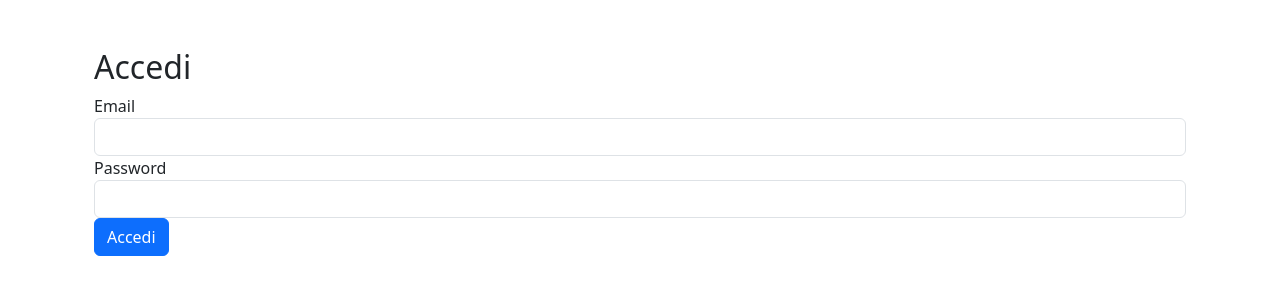
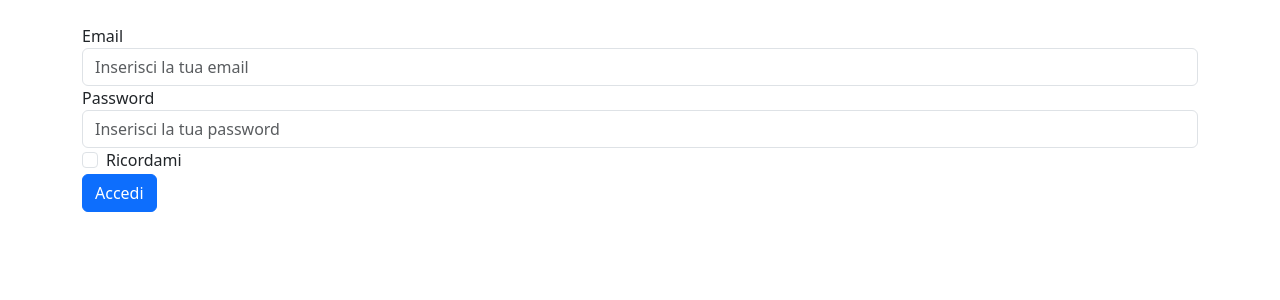
Before and after one commit to benbif/webapp-storage, a Flask app: page /login in a window 1280 px wide. Shown: the part 56-356 px from the top of the page. Run offline with Flask 3, Linux system fonts and the light colour scheme.

Commit message:
Nuova release: aggiunto 'Ricordami' nel login + miglioramenti vari

```diff
--- a/app.py
+++ b/app.py
@@ -19,12 +19,15 @@ app.config['SESSION_TYPE'] = 'filesystem'
 Session(app)
 serializer = URLSafeTimedSerializer(app.config['SECRET_KEY'])
 
+app.config['REMEMBER_COOKIE_DURATION'] = 3600 * 24 * 7  # 7 giorni
+
+
 # Configura MinIO
 #MINIO_URL = "http://127.0.0.1:9000"
 MINIO_URL = "127.0.0.1:9000"  # Rimuovi "http://"
-MINIO_ACCESS_KEY = "k3ZnNJGIEiI2INiTOCNV"
+MINIO_ACCESS_KEY = "B6Sb8c5r0FGCGmNdF5Ha"
 #MINIO_SECRET_KEY = "minioadmin"
-MINIO_SECRET_KEY = "xcrH6qANDryky8GeOHn9tArGVtR9DUuUiPO2RZ5l"
+MINIO_SECRET_KEY = "6REASSwTyAjjMy7VbdmruNwcbsWtrwZBQCLJ8UqT"
 BUCKET_NAME = "users-storage"
 LOG_BUCKET_NAME = "user-logs"
 EVENTS_BUCKET_NAME = "events-storage"
@@ -114,6 +117,15 @@ class LoginForm(FlaskForm):
     submit = SubmitField('Accedi')
 
 
+from wtforms import BooleanField
+
+class LoginForm(FlaskForm):
+    email = StringField('Email', validators=[DataRequired(), Email()])
+    password = PasswordField('Password', validators=[DataRequired()])
+    remember = BooleanField('Ricordami')  # ➡️ Aggiunto il checkbox "Ricordami"
+    submit = SubmitField('Accedi')
+
+
 
 
 @app.route('/')
@@ -136,19 +148,23 @@ def login():
     if form.validate_on_submit():
         email = form.email.data
         password = form.password.data.encode('utf-8')
+        remember = form.remember.data  # ➡️ Otteniamo il valore del checkbox
+
         try:
             response = client.get_object(BUCKET_NAME, f"user_{email}.json")
             user_data = json.load(response)
             if bcrypt.checkpw(password, user_data["password"].encode('utf-8')):
                 user = User(email, user_data["nome"], user_data["email"])
-                login_user(user)
+                login_user(user, remember=remember)  # ➡️ Se "remember" è True, l'utente resta loggato
                 flash('Login effettuato con successo!', 'success')
                 return redirect(url_for('dashboard'))
             else:
                 flash('Credenziali errate. Riprova.', 'danger')
         except:
             flash('Utente non registrato.', 'danger')
+
     return render_template("login.html", form=form)
+
 
 
 
@@ -245,5 +261,10 @@ def inject_menu():
         {"name": "Logout", "url": url_for('logout') if current_user.is_authenticated else None},
     ])
 
+
+
+
+
+
 if __name__ == '__main__':
     app.run(debug=True)
--- a/templates/login.html
+++ b/templates/login.html
@@ -1,19 +1,25 @@
 {% extends "base.html" %}
 
 {% block content %}
-<div class="container mt-5">
-    <h2>Accedi</h2>
-    <form method="POST" action="{{ url_for('login') }}">
+<form method="POST">
     {{ form.hidden_tag() }}
+
     <div class="form-group">
         {{ form.email.label }}
-            {{ form.email(class="form-control") }}
+        {{ form.email(class="form-control", placeholder="Inserisci la tua email") }}
     </div>
+
     <div class="form-group">
         {{ form.password.label }}
-            {{ form.password(class="form-control") }}
+        {{ form.password(class="form-control", placeholder="Inserisci la tua password") }}
     </div>
-        <button type="submit" class="btn btn-primary">{{ form.submit.label }}</button>
+
+    <div class="form-group form-check">
+        {{ form.remember(class="form-check-input") }}
+        {{ form.remember.label(class="form-check-label") }}  <!-- ➡️ Aggiunto il checkbox -->
+    </div>
+
+    <button type="submit" class="btn btn-primary">Accedi</button>
 </form>
-</div>
+
 {% endblock %}
```
Also changed, not shown: 2 other files. Lines whose indentation alone changed are shown as unchanged.
